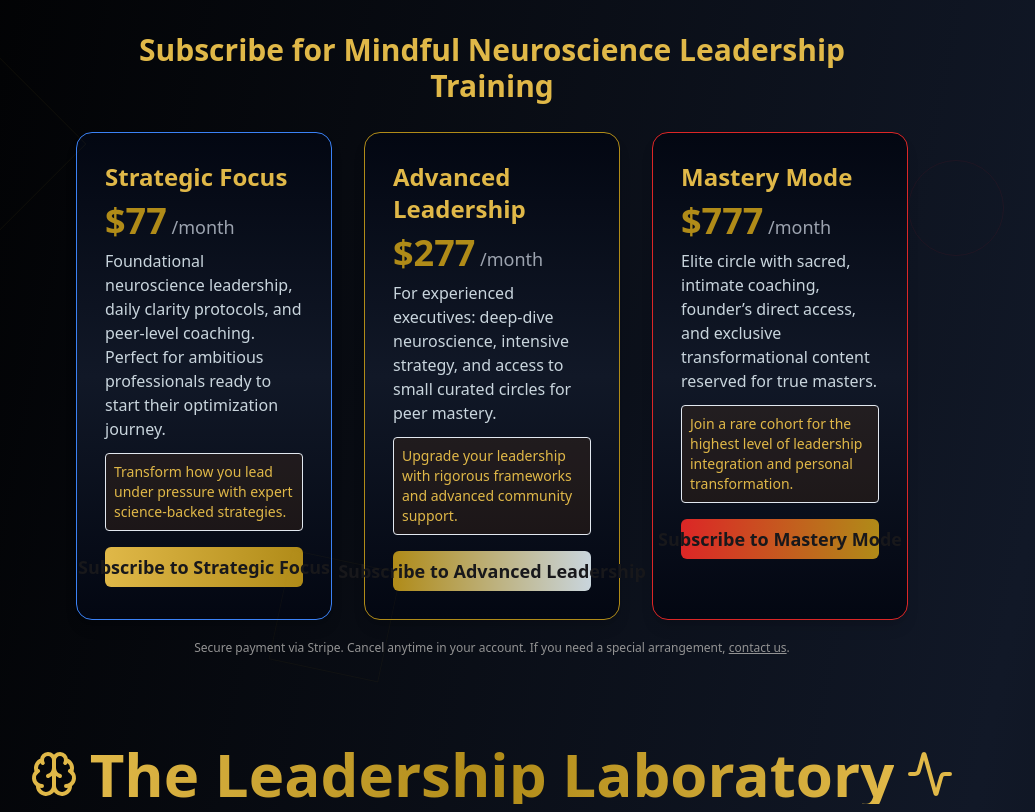
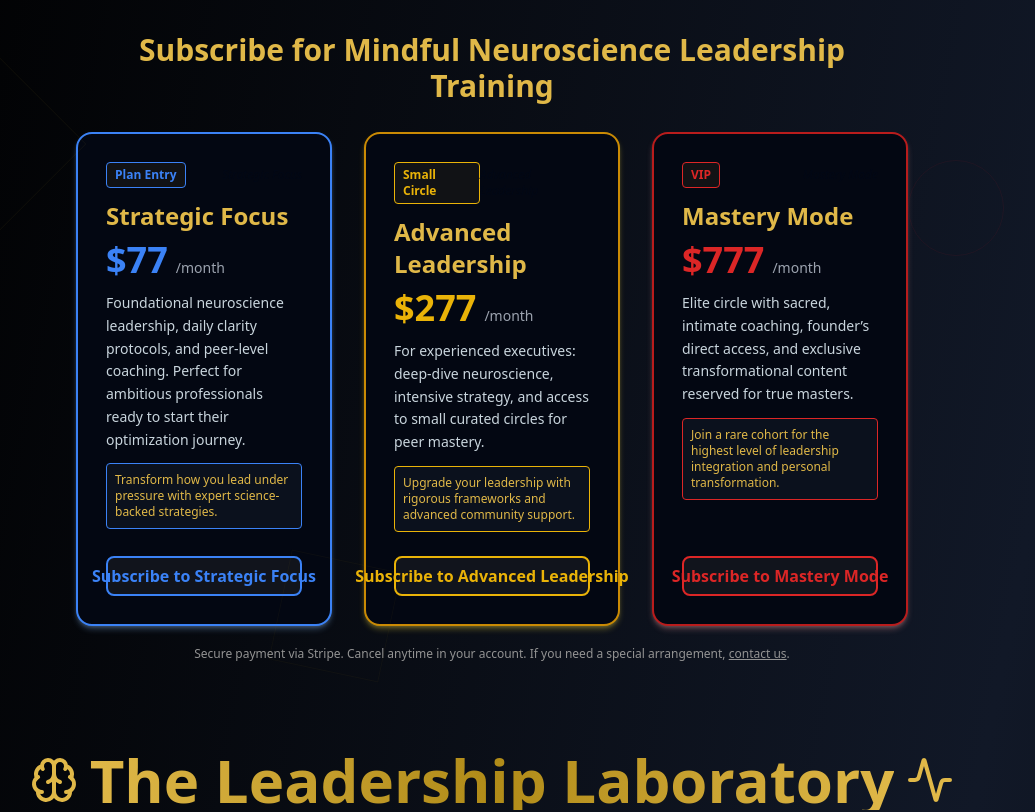
Before and after one commit to FutureGenLeaders/Leadership-Laboratory-, a React (Vite) app: page / in a window 1280 px wide. Shown: the top 812 px of the page, without its empty margins (148-1183 px from the left). Built offline with nearby package versions, Linux system fonts and the light colour scheme.

Commit message:
Refactor subscription button UI
Improve the appearance of the subscription buttons on the homepage.

```diff
--- a/src/pages/Index.tsx
+++ b/src/pages/Index.tsx
@@ -38,6 +38,10 @@ const SUBSCRIPTION_OPTIONS = [
       "Foundational neuroscience leadership, daily clarity protocols, and peer-level coaching. Perfect for ambitious professionals ready to start their optimization journey.",
     highlight:
       "Transform how you lead under pressure with expert science-backed strategies.",
+    accentColor: "#3B82F6",
+    borderColor: "border-blue-500",
+    shadow: "shadow-blue-300/30",
+    badge: "Plan Entry",
   },
   {
     id: 2,
@@ -48,6 +52,10 @@ const SUBSCRIPTION_OPTIONS = [
       "For experienced executives: deep-dive neuroscience, intensive strategy, and access to small curated circles for peer mastery.",
     highlight:
       "Upgrade your leadership with rigorous frameworks and advanced community support.",
+    accentColor: "#EAB308",
+    borderColor: "border-yellow-600",
+    shadow: "shadow-yellow-300/30",
+    badge: "Small Circle",
   },
   {
     id: 3,
@@ -58,8 +66,17 @@ const SUBSCRIPTION_OPTIONS = [
       "Elite circle with sacred, intimate coaching, founder’s direct access, and exclusive transformational content reserved for true masters.",
     highlight:
       "Join a rare cohort for the highest level of leadership integration and personal transformation.",
+    accentColor: "#DC2626",
+    borderColor: "border-red-700",
+    shadow: "shadow-red-300/30",
+    badge: "VIP",
   },
 ];
+
+// --- Utility function to check for supabase on window with correct type
+function getSupabase() {
+  return (window as any).supabase || undefined;
+}
 
 const Index = () => {
   const navigate = useNavigate();
@@ -125,9 +142,10 @@ const Index = () => {
     }
   };
 
-  // Add a handler for stripe checkout
+  // updated handleSubscribe for safer supabase access
   const handleSubscribe = useCallback(async (priceId: string, tierName: string) => {
-    if (!window.supabase) {
+    const supabase = getSupabase();
+    if (!supabase) {
       toast({
         title: "Supabase connection required",
         description: "Please connect your Supabase project before subscribing.",
@@ -139,7 +157,7 @@ const Index = () => {
       description: `Opening checkout for ${tierName}`,
     });
     try {
-      const { data, error } = await window.supabase.functions.invoke("create-checkout", {
+      const { data, error } = await supabase.functions.invoke("create-checkout", {
         body: { priceId },
       });
       if (data?.url) {
@@ -173,43 +191,47 @@ const Index = () => {
           {SUBSCRIPTION_OPTIONS.map((option) => (
             <div
               key={option.id}
-              className="border rounded-2xl shadow-lg p-7 bg-gradient-to-b from-gray-950 via-gray-900 to-gray-950"
-              style={{
-                borderColor:
-                  option.id === 3
-                    ? "#DC2626" // Mastery Mode
-                    : option.id === 2
-                    ? "#B08B18" // Advanced
-                    : "#3B82F6", // Strategic
-              }}
+              className={`
+                border-2 ${option.borderColor} bg-gray-950 rounded-2xl p-7 flex flex-col shadow-md transition-transform hover:scale-105 ${option.shadow}
+              `}
+              style={{ minHeight: 410 }}
             >
-              <div className="mb-4">
-                <h3 className="text-2xl font-bold" style={{ color: "#E0B848" }}>
+              <div className="flex flex-col flex-1 mb-4">
+                <div className="flex items-center justify-between mb-1">
+                  <span className="text-xs px-2 py-1 rounded border font-semibold"
+                        style={{
+                          borderColor: option.accentColor,
+                          color: option.accentColor,
+                          background: "rgba(224,184,72, .06)",
+                        }}>
+                    {option.badge}
+                  </span>
+                  <span className="text-xs italic opacity-70">{option.name}</span>
+                </div>
+                <h3 className="text-2xl font-bold my-2" style={{ color: "#E0B848" }}>
                   {option.name}
                 </h3>
-                <div className="text-4xl font-bold mt-2 mb-2" style={{ color: "#B08B18" }}>
-                  ${option.price}
-                  <span className="text-lg font-normal text-gray-400"> /month</span>
+                <div className="flex items-baseline gap-2">
+                  <span className="text-4xl font-bold" style={{ color: option.accentColor }}>${option.price}</span>
+                  <span className="text-sm text-gray-400 font-normal">/month</span>
                 </div>
-                <div className="text-md mb-3" style={{ color: "#C9D5DD" }}>
+                <p className="text-sm leading-relaxed mt-3 mb-3" style={{ color: "#C9D5DD" }}>
                   {option.description}
-                </div>
-                <div className="rounded bg-yellow-900/20 border p-2 text-sm font-medium mb-4" style={{ color: "#E0B848" }}>
+                </p>
+                <div className="rounded bg-gray-800/30 border p-2 text-xs font-medium mb-2" style={{ color: "#E0B848", borderColor: option.accentColor }}>
                   {option.highlight}
                 </div>
               </div>
               <Button
-                className="w-full font-bold text-lg py-4"
+                className="w-full font-bold text-base py-3 rounded-lg border transition-all"
                 style={{
-                  background:
-                    option.id === 3
-                      ? "linear-gradient(to right, #DC2626, #B08B18)"
-                      : option.id === 2
-                      ? "linear-gradient(to right, #B08B18, #C9D5DD)"
-                      : "linear-gradient(to right, #E0B848, #B08B18)",
-                  color: "#18181B",
+                  background: "#11141c",
+                  color: option.accentColor,
+                  borderColor: option.accentColor,
+                  borderWidth: 2
                 }}
                 onClick={() => handleSubscribe(option.priceId, option.name)}
+                variant="outline"
               >
                 Subscribe to {option.name}
               </Button>
```
